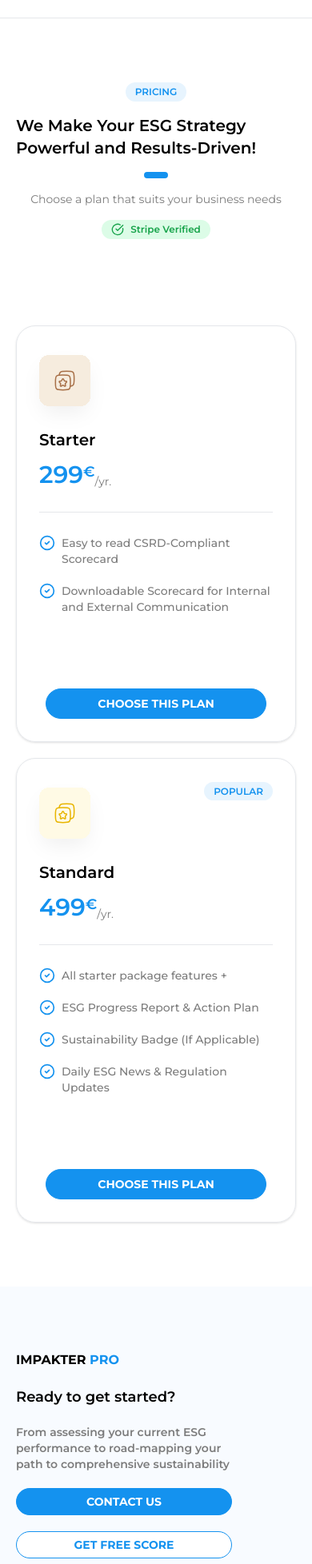
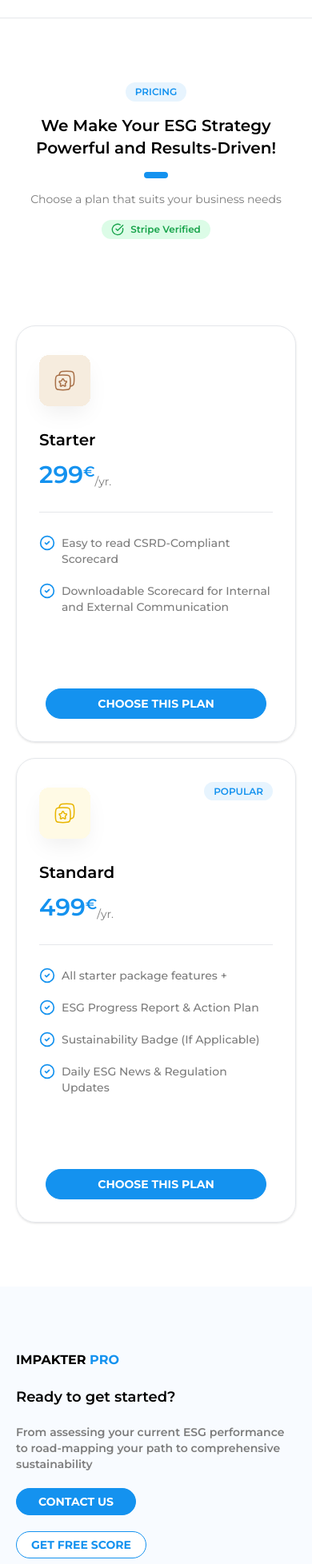
Before and after one commit to DruMoDev/impakter-pro-web-test, a Next.js app: page /pricing in a window 390 px wide. Shown: the part 41-1997 px from the top of the page at 80% size. Built offline with nearby package versions, Linux system fonts and the light colour scheme.

Commit message:
Enhance layout and responsiveness; center align hero title, adjust padding in Get Started section, and update NavbarLinks to manage menu state

```diff
--- a/src/app/(routes)/pricing/components/hero.tsx
+++ b/src/app/(routes)/pricing/components/hero.tsx
@@ -7,7 +7,7 @@ export default function Hero() {
     <section className="py-20">
       <div className="container flex flex-col justify-center items-center gap-4">
         <Badge>pricing</Badge>
-        <h1 className="h1-content">
+        <h1 className="h1-content text-center lg:text-start">
           We Make Your ESG Strategy Powerful and Results-Driven!
         </h1>
         <Line />
--- a/src/app/components/sections/get-started/get-started-section.tsx
+++ b/src/app/components/sections/get-started/get-started-section.tsx
@@ -7,18 +7,22 @@ export default function GetStarted() {
   return (
     <section className="py-20 bg-primary-light relative overflow-hidden">
       <div className="grid grid-cols-1 lg:grid-cols-2 container-wide">
-        <div className="flex flex-col gap-5 pr-20">
+        <div className="flex flex-col gap-5 lg:pr-20">
           <ImpakterProTextLogo />
           <h2 className="h2-content">Ready to get started?</h2>
           <p className="p-content font-semibold">
             From assessing your current ESG performance to road-mapping your
             path to comprehensive sustainability
           </p>
-          <div className="flex gap-5 flex-col lg:flex-row">
-            <Link href={EXTERNAL_LINKS.contact} className="btn btn-primary">
+          <div className="flex gap-5 flex-col lg:flex-row justify-start items-start">
+            <Link
+              href={EXTERNAL_LINKS.contact}
+              className="btn btn-primary ">
               Contact Us
             </Link>
-            <Link href={EXTERNAL_LINKS.login} className="btn btn-secondary">
+            <Link
+              href={EXTERNAL_LINKS.login}
+              className="btn btn-secondary ">
               Get Free Score
             </Link>
           </div>
--- a/src/app/components/sections/header/navbar-header.tsx
+++ b/src/app/components/sections/header/navbar-header.tsx
@@ -30,7 +30,7 @@ export default function Navbar() {
         )}
       </button>
 
-      <NavbarLinks isMenu={isMenu} />
+      <NavbarLinks isMenu={isMenu} setIsMenu={setIsMenu} />
     </nav>
   );
 }
--- a/src/app/components/sections/header/navbar-links.tsx
+++ b/src/app/components/sections/header/navbar-links.tsx
@@ -1,9 +1,15 @@
 import { EXTERNAL_LINKS } from "@/data/links/all-web-external-links";
 import { ChevronDown, LogIn } from "lucide-react";
 import Link from "next/link";
-import { useState } from "react";
+import { Dispatch, SetStateAction, useState } from "react";
 
-export default function NavbarLinks({ isMenu }: { isMenu: boolean }) {
+export default function NavbarLinks({
+  isMenu,
+  setIsMenu,
+}: {
+  isMenu: boolean;
+  setIsMenu: Dispatch<SetStateAction<boolean>>;
+}) {
   const [showDropdownSolutions, setShowDropdownSolutions] = useState(false);
   const [showDropdownCompany, setShowDropdownCompany] = useState(false);
 
@@ -25,12 +31,14 @@ export default function NavbarLinks({ isMenu }: { isMenu: boolean }) {
               }>
               <Link
                 href={EXTERNAL_LINKS.esgToolBusiness}
-                className="border-b w-full h-full p-5 hover:bg-primary-light hover:text-primary transition-all duration-300">
+                className="border-b w-full h-full p-5 hover:bg-primary-light hover:text-primary transition-all duration-300"
+                onClick={() => setIsMenu(false)}>
                 ESG For Companies
               </Link>
               <Link
                 href={EXTERNAL_LINKS.esgToolSupply}
-                className="w-full h-full p-5 hover:bg-primary-light hover:text-primary transition-all duration-300">
+                className="w-full h-full p-5 hover:bg-primary-light hover:text-primary transition-all duration-300"
+                onClick={() => setIsMenu(false)}>
                 ESG For Enterprises
               </Link>
             </div>
@@ -51,12 +59,14 @@ export default function NavbarLinks({ isMenu }: { isMenu: boolean }) {
               onMouseLeave={() => setShowDropdownCompany(!showDropdownCompany)}>
               <Link
                 href={EXTERNAL_LINKS.aboutUs}
-                className="border-b w-full h-full py-4 px-10 hover:bg-primary-light hover:text-primary transition-all duration-300">
+                className="border-b w-full h-full py-4 px-10 hover:bg-primary-light hover:text-primary transition-all duration-300"
+                onClick={() => setIsMenu(false)}>
                 About Us
               </Link>
               <Link
                 href={EXTERNAL_LINKS.contact}
-                className="w-full h-full py-4 px-10 hover:bg-primary-light hover:text-primary transition-all duration-300">
+                className="w-full h-full py-4 px-10 hover:bg-primary-light hover:text-primary transition-all duration-300"
+                onClick={() => setIsMenu(false)}>
                 Contact Us
               </Link>
             </div>
```
